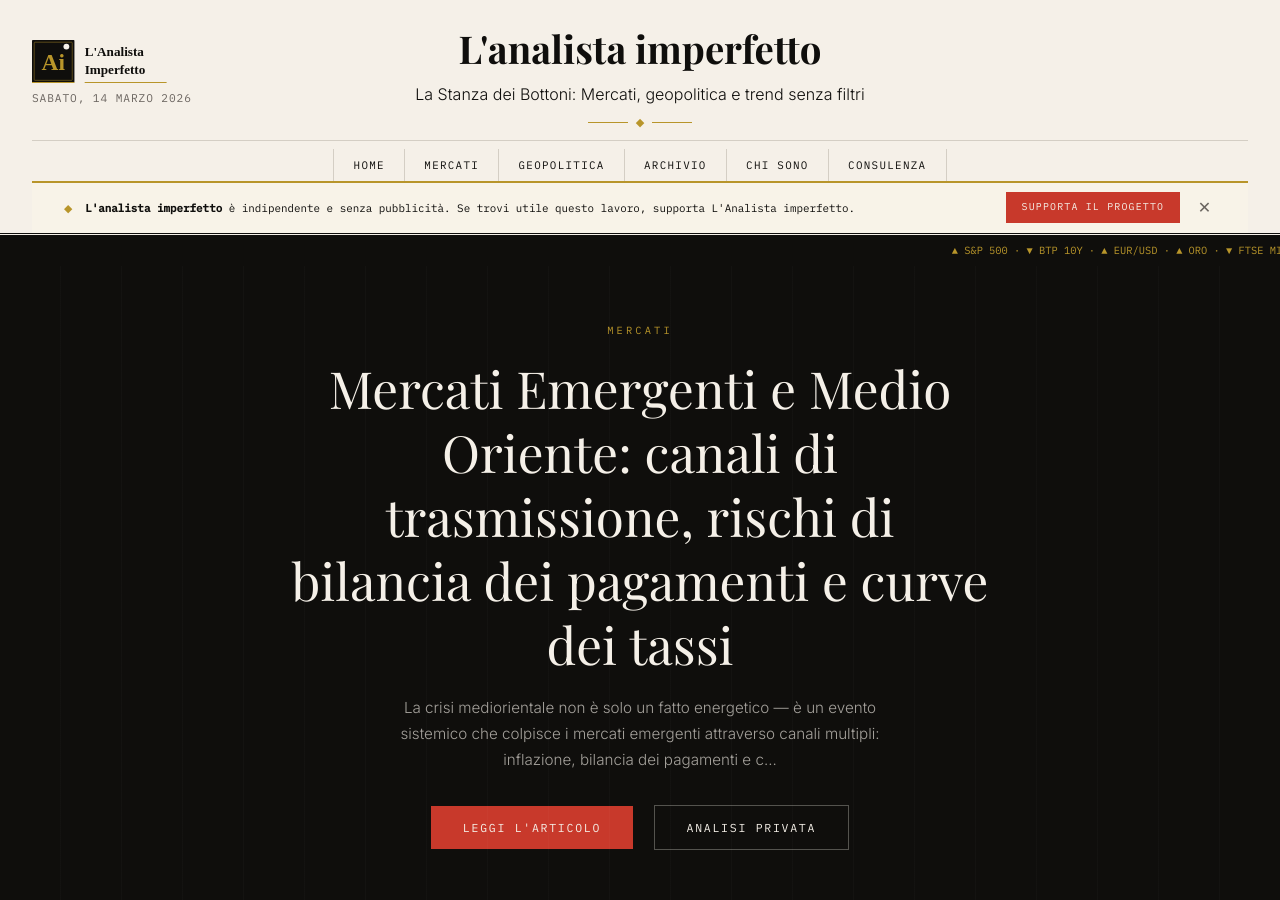
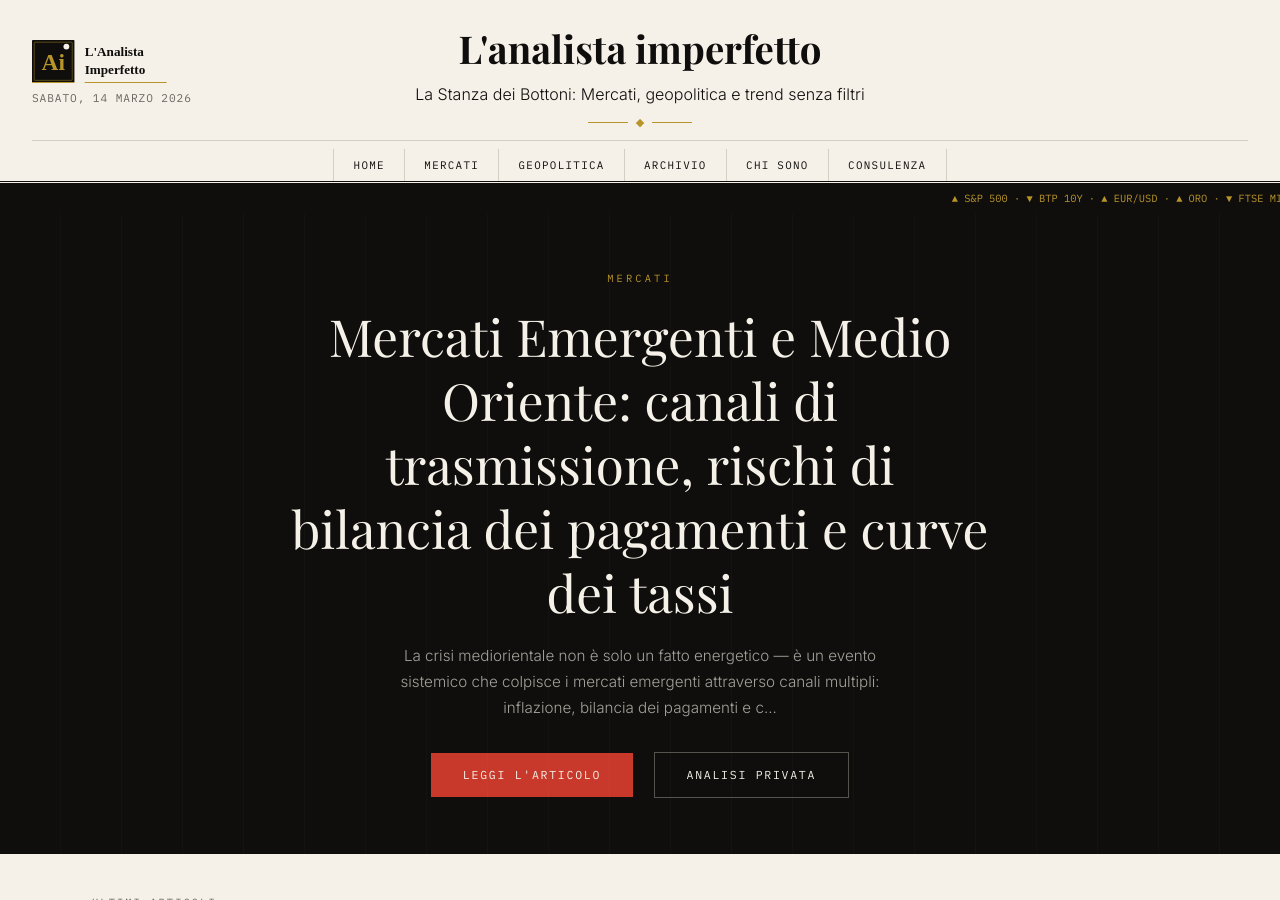
Before and after one commit to martellialessandro/martellialessandro.github.io, a Jekyll site: the page built from index.html, in a window 1280 px wide and 900 px high. Built offline with Jekyll 4.4.1, drawn with Linux system fonts in a browser that asks for light colours; some web fonts are replaced.

Commit message:
Update default.html

```diff
--- a/_layouts/default.html
+++ b/_layouts/default.html
@@ -74,7 +74,7 @@
     <a href="/consulenza/">Consulenza</a>
   </nav>
   <!-- BANNER DONAZIONE -->
-  <div id="donation-banner" style="display:none; background:#f8f3e8; border-top:2px solid var(--gold); padding:0.6rem 2rem; display:flex; align-items:center; justify-content:space-between; gap:1rem; font-family:'IBM Plex Mono',monospace; font-size:0.68rem;">
+  <div id="donation-banner" style="display:none; background:#f8f3e8; border-top:2px solid var(--gold); padding:0.6rem 2rem; align-items:center; justify-content:space-between; gap:1rem; font-family:'IBM Plex Mono',monospace; font-size:0.68rem;">
     <div style="display:flex; align-items:center; gap:0.8rem; flex:1;">
       <span style="color:var(--gold);">◆</span>
       <span style="color:var(--ink); line-height:1.5;"><strong>L'analista imperfetto</strong> è indipendente e senza pubblicità. Se trovi utile questo lavoro, supporta L'Analista imperfetto.</span>
```
